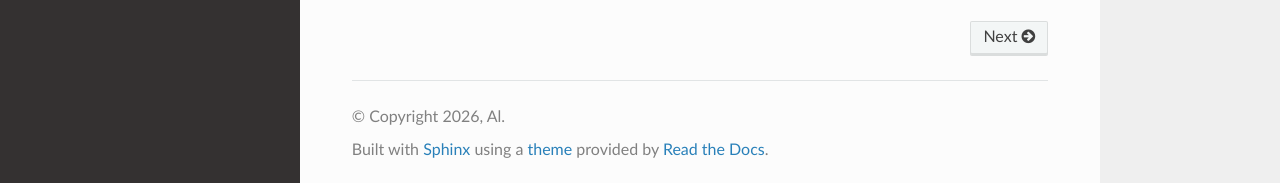
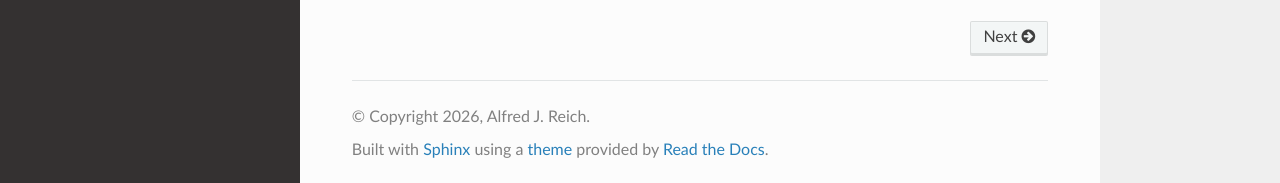
Before and after one commit to alreich/hyper_rationals, a Sphinx documentation site: the page built from docs/source/index.rst, in a window 1280 px wide and 900 px high, scrolled down 631 px. Shown: the part 714-897 px from the top of the window. Built offline with Sphinx 7.4.7 and the Read the Docs theme 3.1.0, drawn with Linux system fonts in a browser that asks for light colours.

Commit message:
update author name

```diff
--- a/docs/source/conf.py
+++ b/docs/source/conf.py
@@ -9,8 +9,8 @@ sys.path.insert(0, os.path.abspath("../../src"))
 # -- Project information -----------------------------------------------
 
 project = "hyprat"
-copyright = "2026, Al"
-author = "Al"
+copyright = "2026, Alfred J. Reich"
+author = "Alfred J. Reich"
 
 try:
     from hyprat import __version__ as release
--- a/pyproject.toml
+++ b/pyproject.toml
@@ -10,7 +10,7 @@ readme = "README.md"
 requires-python = ">=3.9"
 license = { text = "MIT" }
 authors = [
-    { name = "Al" }
+    { name = "Alfred J. Reich" }
 ]
 keywords = [
     "hypercomplex",
```
